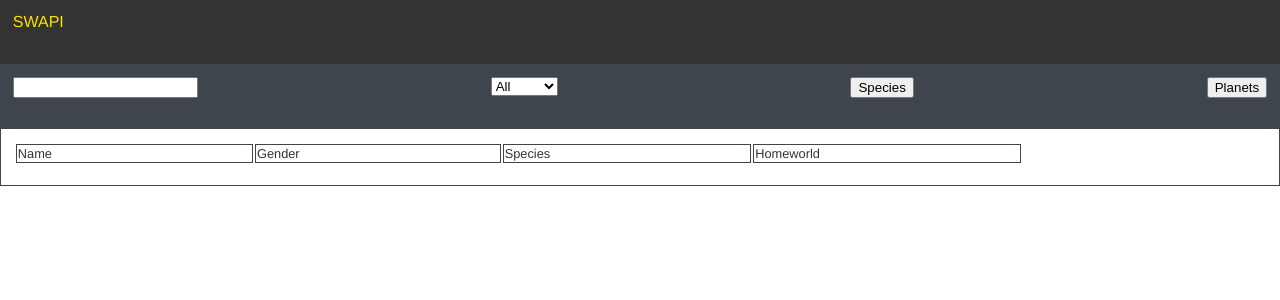
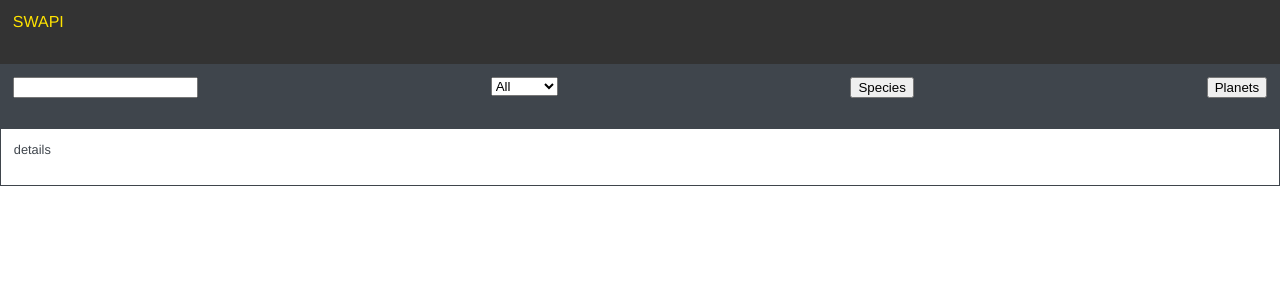
Before and after one commit to FStriewski/Ybmwvi, a React (Create React App) app: page / in a window 1280 px wide. Shown: the top 300 px of the page. Built offline with nearby package versions, Linux system fonts and the light colour scheme; no server answers.

Commit message:
Add DetailsCard component

```diff
--- a/src/App.js
+++ b/src/App.js
@@ -3,6 +3,7 @@ import TopBar from './components/topbar/TopBar'
 import FilterBar from './components/topbar/FilterBar'
 import TableHeader from './components/table/TableHeader'
 import TableBody from './components/table/TableBody'
+import DetailsCard from './components/details/DetailsCard'
 import './App.css';
 
 class App extends Component {
@@ -11,8 +12,9 @@ class App extends Component {
       <div className="App">
         <TopBar />
         <FilterBar />
-        <TableHeader />
-        <TableBody/>
+        <DetailsCard />
+        {/* <TableHeader />
+        <TableBody/> */}
       </div>
     );
   }
--- /dev/null
+++ b/src/components/details/DetailsCard.jsx
@@ -0,0 +1,17 @@
+import React from 'react'
+import '../../styles/detailsUnit.css'
+
+
+
+export default class DetailsCard extends React.Component {
+
+    render() {
+        return (
+
+            <div className="detailsCardContainer">
+               details
+            </div>
+        )
+    }
+
+}
--- a/src/components/table/TableBody.jsx
+++ b/src/components/table/TableBody.jsx
@@ -34,6 +34,7 @@ class TableBody extends React.Component {
                                 <td >{i.gender}</td>
                                 <td >{i.species}</td>
                                 <td >{i.homeworld}</td>
+
                             </tr>
                         )}
                     </tbody>
--- a/src/components/topbar/FilterBar.jsx
+++ b/src/components/topbar/FilterBar.jsx
@@ -11,7 +11,6 @@ export default class FilterBar extends React.Component {
 
     render() {
         return (
-
             <div className="filterBarContainer">
                 <div className="textFilter">
                     <input type="text" onChange={this.handleChange} />
--- /dev/null
+++ b/src/styles/detailsUnit.css
@@ -0,0 +1,10 @@
+.detailsCardContainer {
+    min-height: 2.4em;
+    font-size: 0.8em;
+    padding: 1%;
+    font-family: helvetica neue, Helvetica, Arial, sans-serif;
+    background-color: white;
+    color: #3f454c;
+    border: solid 1px #3f454c;
+    border-spacing: 0;
+}
```
